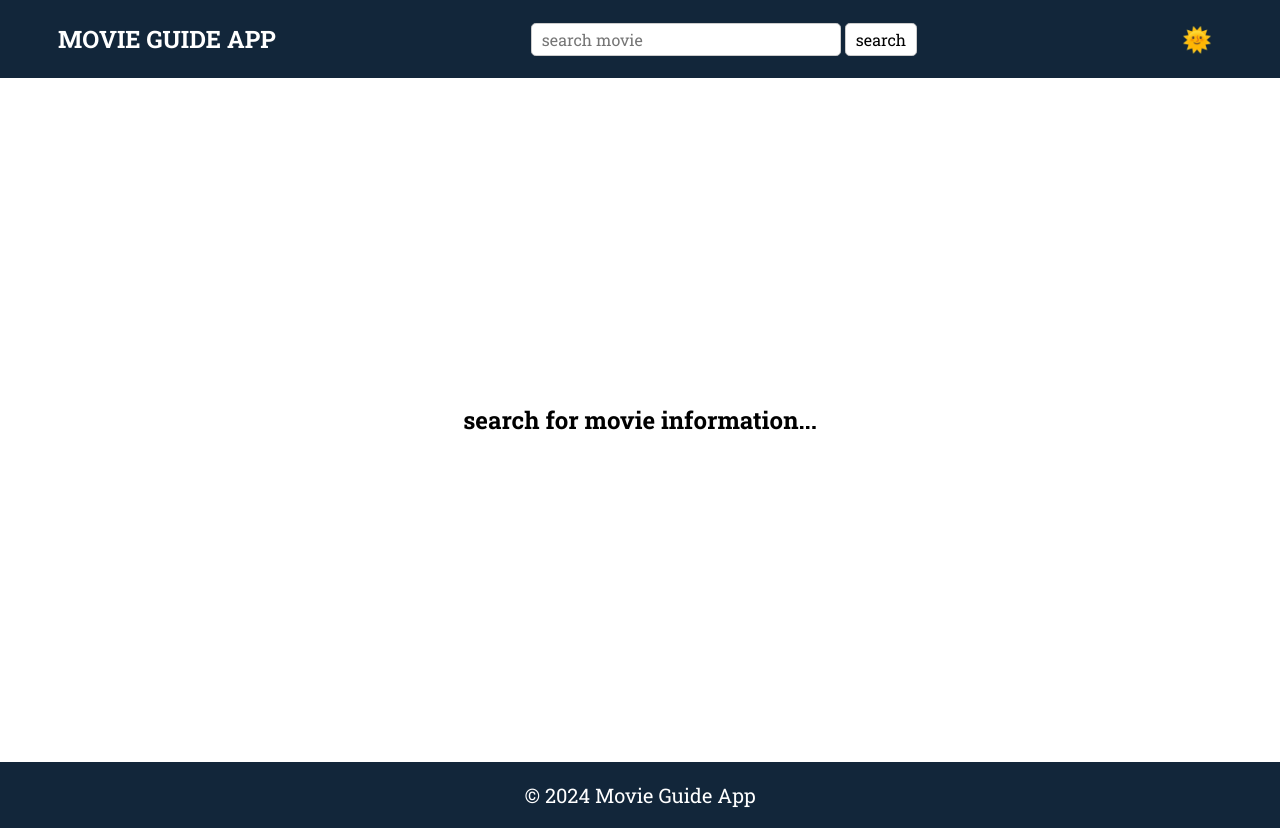
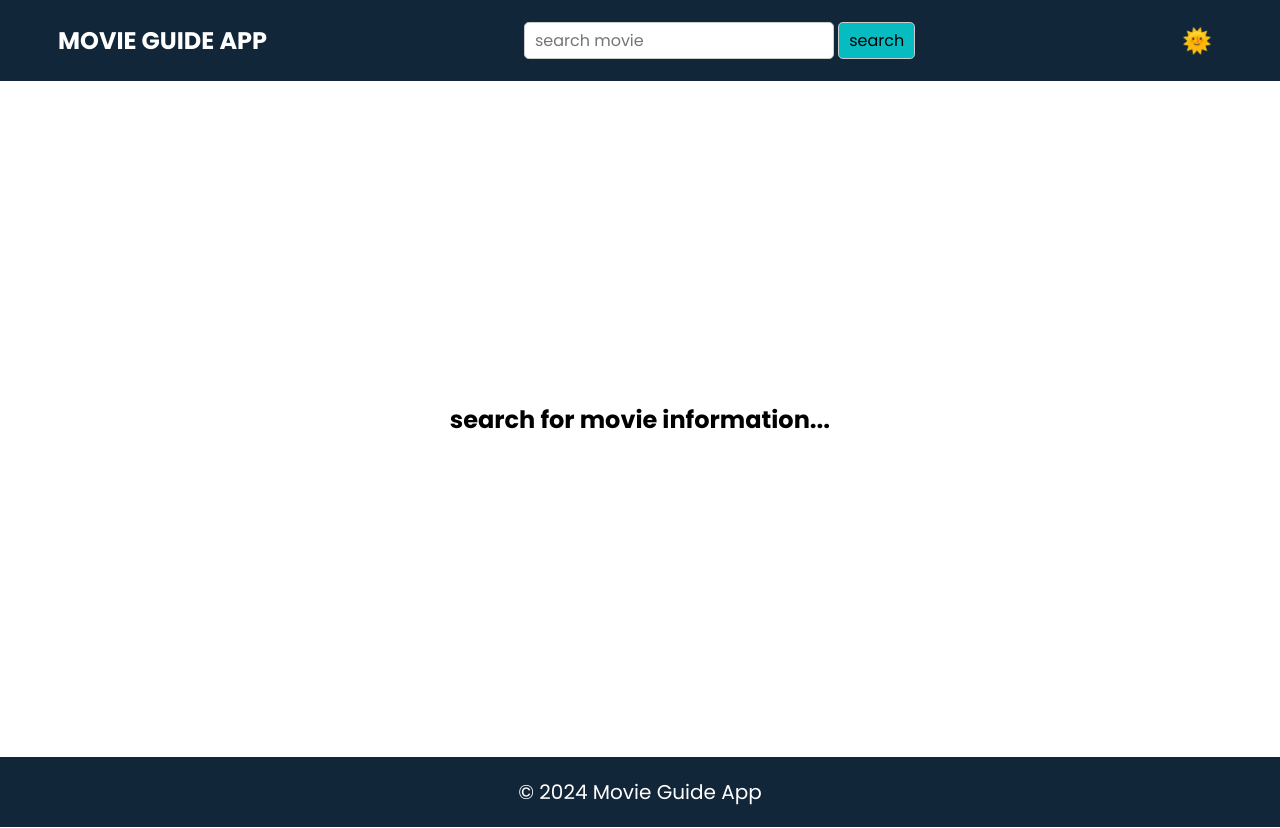
Before and after one commit to mukul792/movie-app, a plain HTML site: page index.html in a window 1280 px wide. Drawn offline with Linux system fonts and the light colour scheme.

Commit message:
Update style.css

```diff
--- a/style.css
+++ b/style.css
@@ -1,7 +1,7 @@
-@import url("https://fonts.googleapis.com/css2?family=Roboto+Serif:ital,opsz,wght@0,8..144,100..900;1,8..144,100..900&family=Roboto+Slab:wght@100..900&family=Roboto:ital,wght@0,100;0,300;0,400;0,500;0,700;0,900;1,100;1,300;1,400;1,500;1,700;1,900&display=swap");
+@import url('https://fonts.googleapis.com/css2?family=Poppins:wght@300;400;500;600;700&display=swap');
 
 * {
-  margin: 0; padding: 0; box-sizing: border-box; font-family: "Roboto Slab", serif;
+  margin: 0; padding: 0; box-sizing: border-box; font-family: 'Poppins', sans-serif;
 }
 
 body {
@@ -25,6 +25,9 @@ body.dark-theme input, body.dark-theme .search-container input {
 body.dark-theme button {
   background-color: #06bcc1;
 }
+body.light-theme button {
+  background-color: #06bcc1;
+}
 
 #theme-toggle {
   background: none; border: none; font-size: 24px; cursor: pointer; color: inherit;
@@ -42,17 +45,19 @@ body.dark-theme nav {
 }
 
 .search-container button {
-  background: #06bcc1; cursor: pointer;
+  cursor: pointer;
 }
 .search-container input {
   width: 310px;
 }
-
+.search-container button:hover {
+  background-color: #2ecc71;
+}
 main {
   max-width: 1200px; margin: 0 auto; margin-block: 38px;
 }
 main section {
-  display: flex; justify-content: center; align-items: center; min-height: 76vh;
+  display: flex; justify-content: center; align-items: center; min-height: 75vh;
 }
 .movie-container {
   display: flex; justify-content: center; background: white; box-shadow: 0px 0px 10px #ccc; width: 80%; border-radius: 5px;
```
